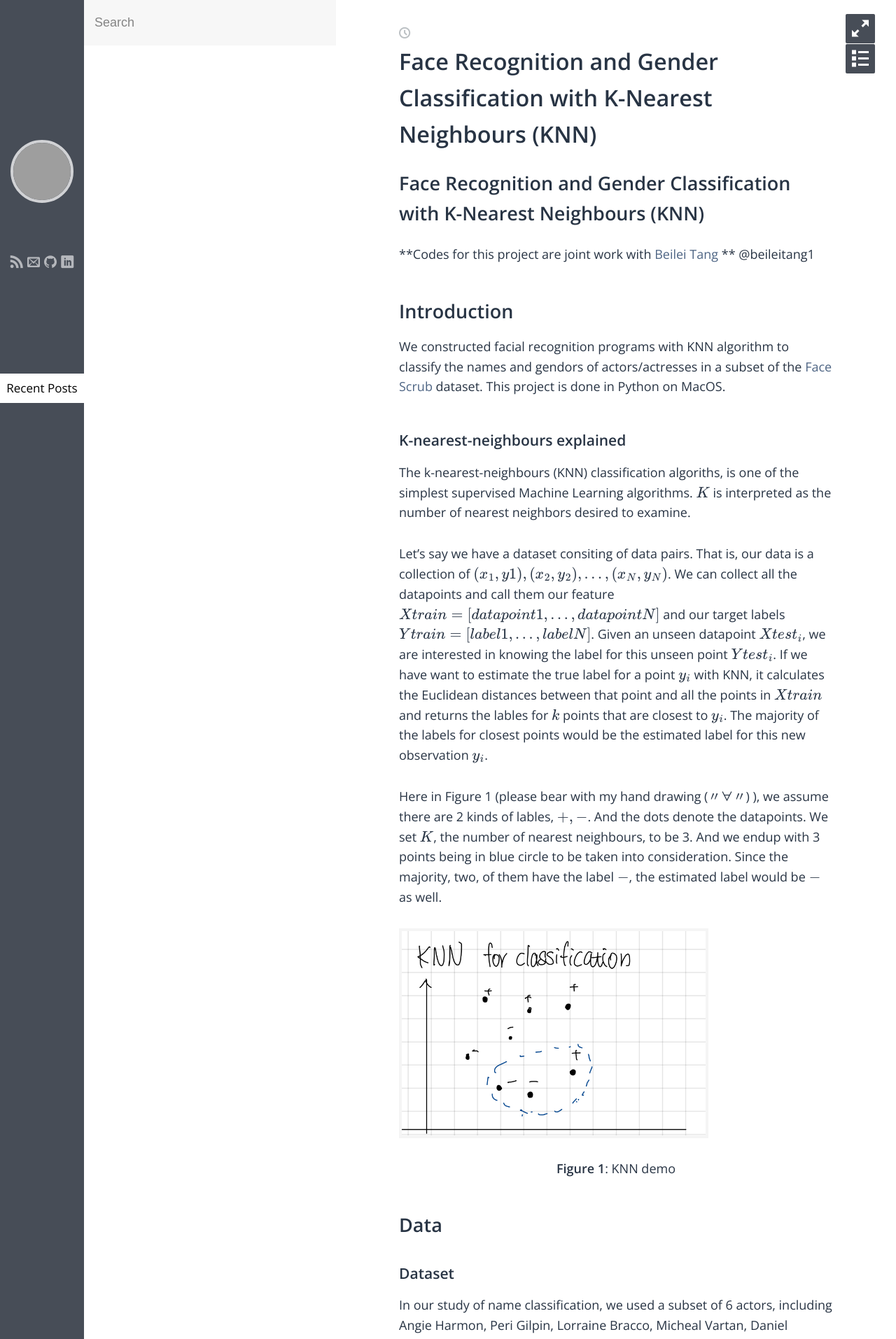
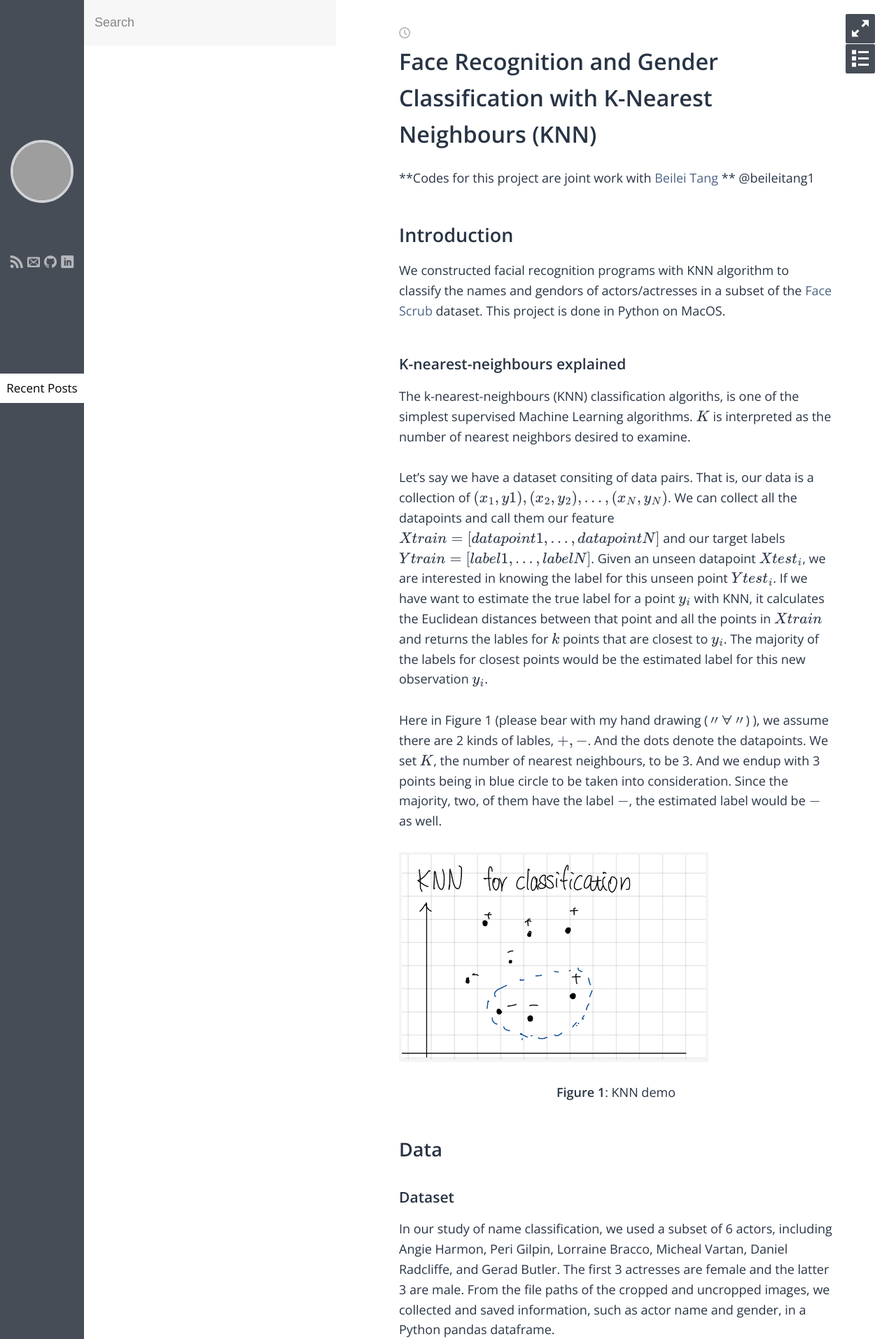
Before and after one commit to yuhsienliu/KNN_img_recognition, a Jekyll site: the page built from index.md, in a window 1280 px wide. Shown: the top 1914 px of the page at 70% size. Built offline with Jekyll 4.4.1, drawn with Linux system fonts in a browser that asks for light colours; some web fonts are replaced; formulas are drawn with MathJax 3; some of the changed text lies outside the part shown; grey boxes are pictures that could not be loaded.

Commit message:
fix title

```diff
--- a/index.md
+++ b/index.md
@@ -3,11 +3,7 @@ title: Face Recognition and Gender Classification with K-Nearest Neighbours (KNN
 layout: post
 ---
 
-# Face Recognition and Gender Classification with K-Nearest Neighbours (KNN)
-
 **Codes for this project are joint work with  [Beilei Tang](https://www.linkedin.com/in/beilei-tang-88828a146/) ** @beileitang1
-
-
 
 ## Introduction
 
```
